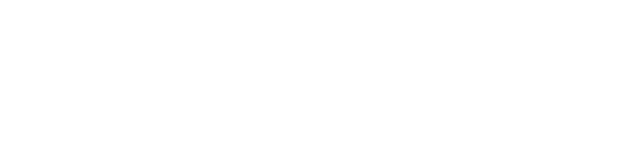
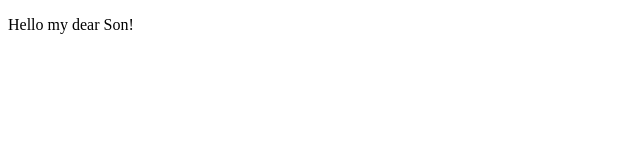
Before and after one commit to olgagalko3/Draft, a plain HTML site: page index.html in a window 1280 px wide. Shown: the whole page, without its empty margins (0-640 px from the left). Drawn offline with Linux system fonts and the light colour scheme.

Commit message:
Added a paragraph

```diff
--- a/index.html
+++ b/index.html
@@ -9,7 +9,7 @@
 </head>
 
 <body>
-
+   <p>Hello my dear Son!</p>
 </body>
 
 </html>
```
